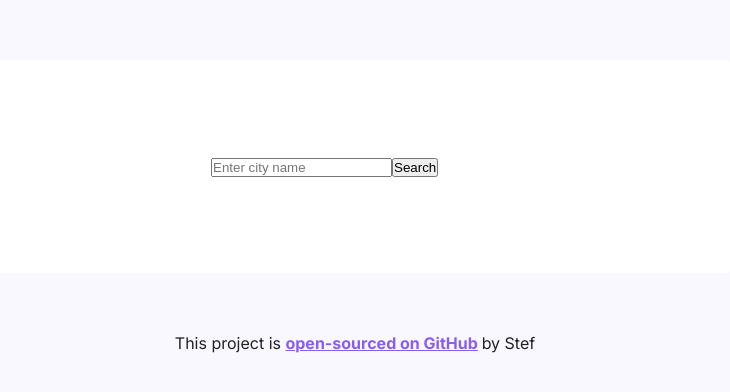
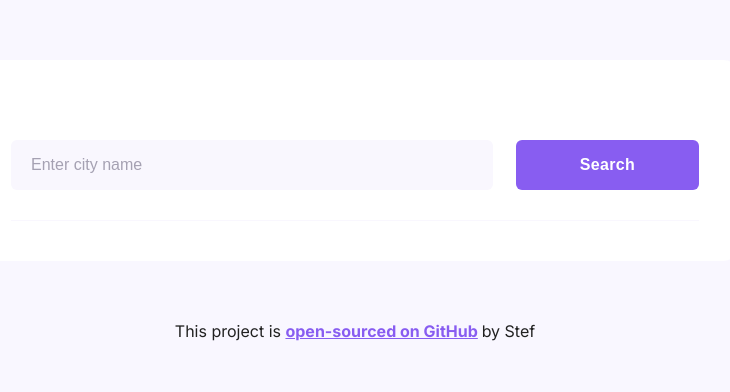
Before and after one commit to stef-ania/react-weather-app, a Next.js app: page / in a window 1280 px wide. Shown: the top 392 px of the page, without its empty margins (285-1015 px from the left). Built offline with nearby package versions, Linux system fonts and the light colour scheme; no server answers.

Commit message:
Style to form component

```diff
--- a/src/app/Components/WeatherForm/WeatherForm.jsx
+++ b/src/app/Components/WeatherForm/WeatherForm.jsx
@@ -82,9 +82,11 @@ export default function WeatherForm() {
   }
 
   return (
-    <form onSubmit={handleSubmit} className={styles.weatherForm}>
-      <input type="search" placeholder="Enter city name" onChange={updateCity} />
-      <input type="submit" value="Search" />
+    <>
+      <form onSubmit={handleSubmit} className={styles.weatherForm}>
+        <input type="search" className={styles.searchInput} placeholder="Enter city name" onChange={updateCity} />
+        <input type="submit" value="Search" className={styles.submitInput} />
+      </form>
       {formData.loading && (
         <TailSpin
           visible={true}
@@ -102,6 +104,6 @@ export default function WeatherForm() {
           {formData.forecast && <WeatherForecast forecast={formData.forecast} />}
         </>
       )}
-    </form>
+    </>
   );
 }
--- a/src/app/Components/WeatherForm/WeatherForm.module.css
+++ b/src/app/Components/WeatherForm/WeatherForm.module.css
@@ -1,3 +1,55 @@
 .weatherForm {
-  width: 50%;
+  align-items: center;
+  border-bottom: 1px solid #f9f7fe;
+  display: flex;
+  flex-flow: row wrap;
+  justify-content: space-between;
+  margin-top: 40px;
+  padding-bottom: 30px;
+  row-gap: 1rem;
+  width: 100%;
 }
+
+.weatherForm .searchInput {
+  background: #f9f7fe;
+  border: none;
+  border-radius: 6px;
+  color: #27214266;
+  display: inline-block;
+  font-size: 16px;
+  height: 50px;
+  line-height: 20px;
+  margin-right: 1rem;
+  padding: 15px 20px;
+  width: 70%;
+}
+
+.weatherForm .searchInput::placeholder {
+  color: var(--light-text-color);
+}
+
+.weatherForm .searchInput:focus {
+  background-color: rgb(240 245 255);
+  border-color: transparent;
+  box-shadow: 0 0 0 0.25rem #0d6efd40;
+  outline: 0;
+}
+
+.weatherForm .submitInput {
+  background-color: var(--primary-color);
+  border: none;
+  border-radius: var(--border-radius-small);
+  color: #fff;
+  cursor: pointer;
+  font-size: 1rem;
+  font-weight: 600;
+  height: 50px;
+  letter-spacing: 0.3px;
+  padding: 0.75rem 4rem;
+  transition: all 200ms ease-in-out;
+}
+
+.weatherForm .submitInput:hover {
+  background-color: var(--primary-color-darker);
+  transition: all 200ms ease-in-out;
+}
--- a/src/app/globals.css
+++ b/src/app/globals.css
@@ -10,6 +10,7 @@
 
   --primary-color: #885df1;
   --secondary-color: #f65282;
+  --primary-color-darker: #6c45cd;
 
   --text-color: #212121;
   --light-text-color: #27214266;
--- a/src/app/page.module.css
+++ b/src/app/page.module.css
@@ -7,7 +7,7 @@
   justify-content: space-between;
   margin: 60px auto;
   max-width: 768px;
-  padding: 6rem;
+  padding: 2.5rem;
   /* min-height: 100vh; */
 }
 
```
